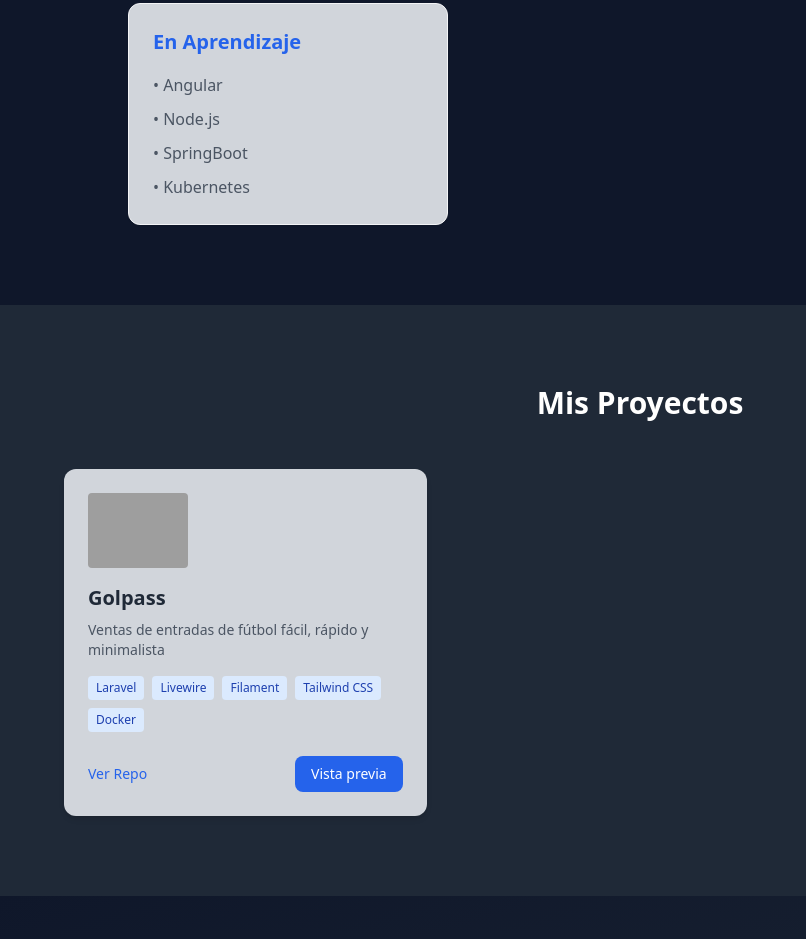
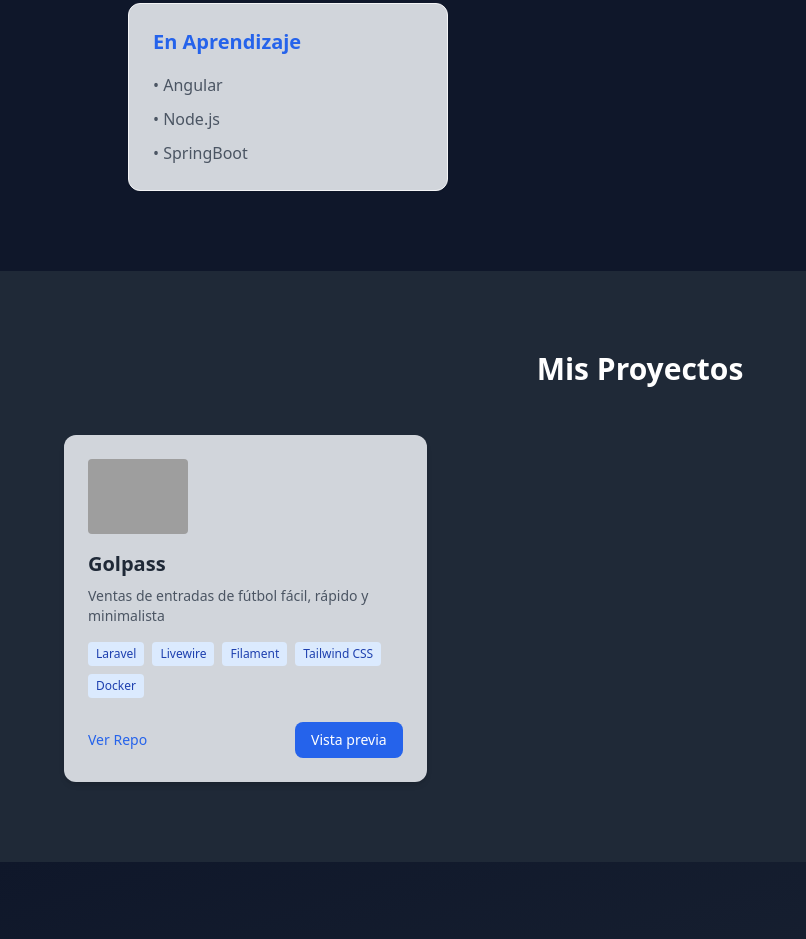
Before and after one commit to DavidR10s/portfolio, a plain HTML site: page index.html in a window 1280 px wide. Shown: the part 785-1724 px from the top of the page, without its empty margins (0-806 px from the left). Drawn offline with nearby package versions, Linux system fonts and the light colour scheme; grey boxes are pictures that could not be loaded.

Commit message:
modificación de porfolio

```diff
--- a/index.html
+++ b/index.html
@@ -128,7 +128,6 @@
                         <li>• Angular</li>
                         <li>• Node.js</li>
                         <li>• SpringBoot</li>
-                        <li>• Kubernetes</li>
                     </ul>
                 </div>
             </div>
```
